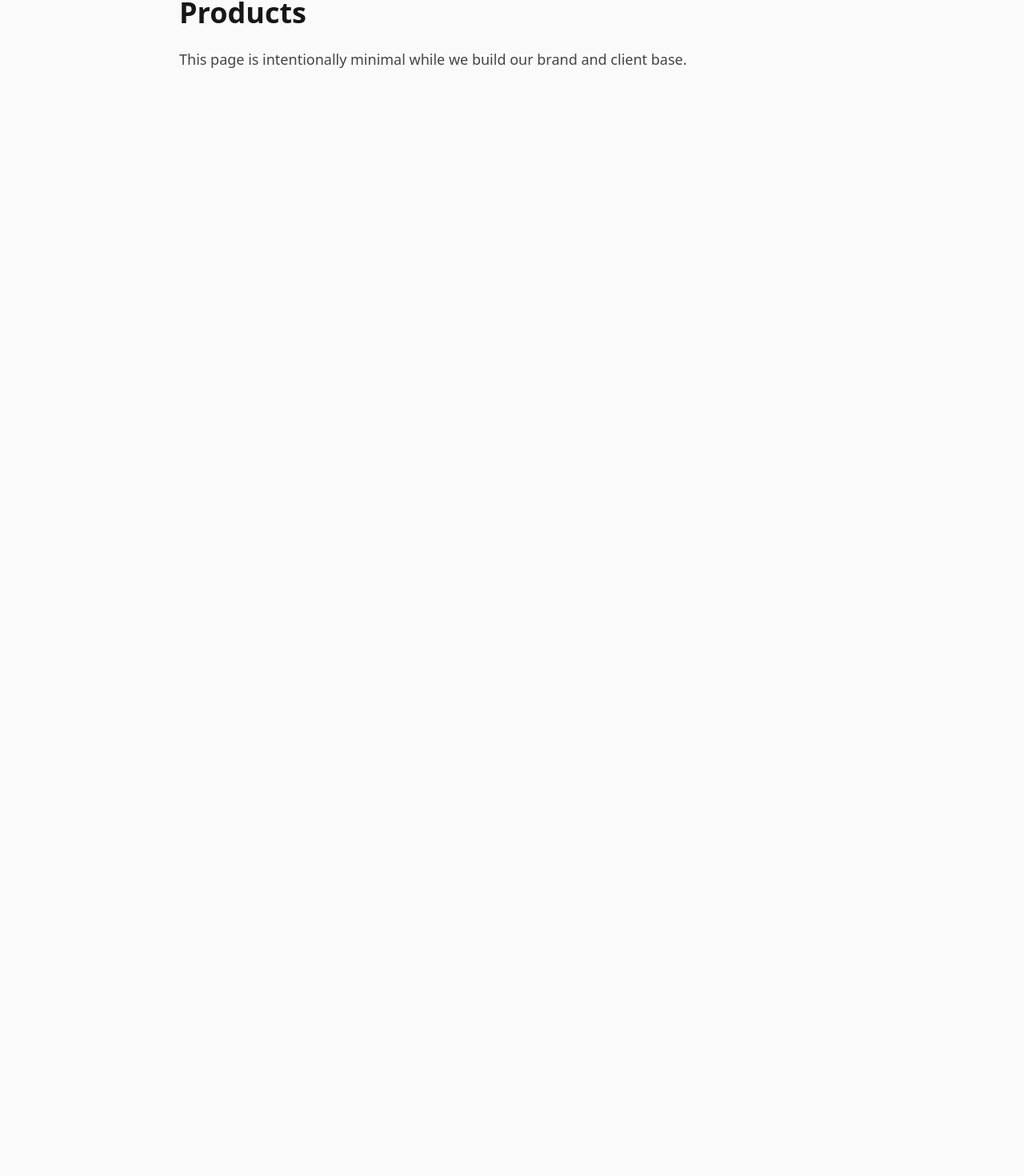
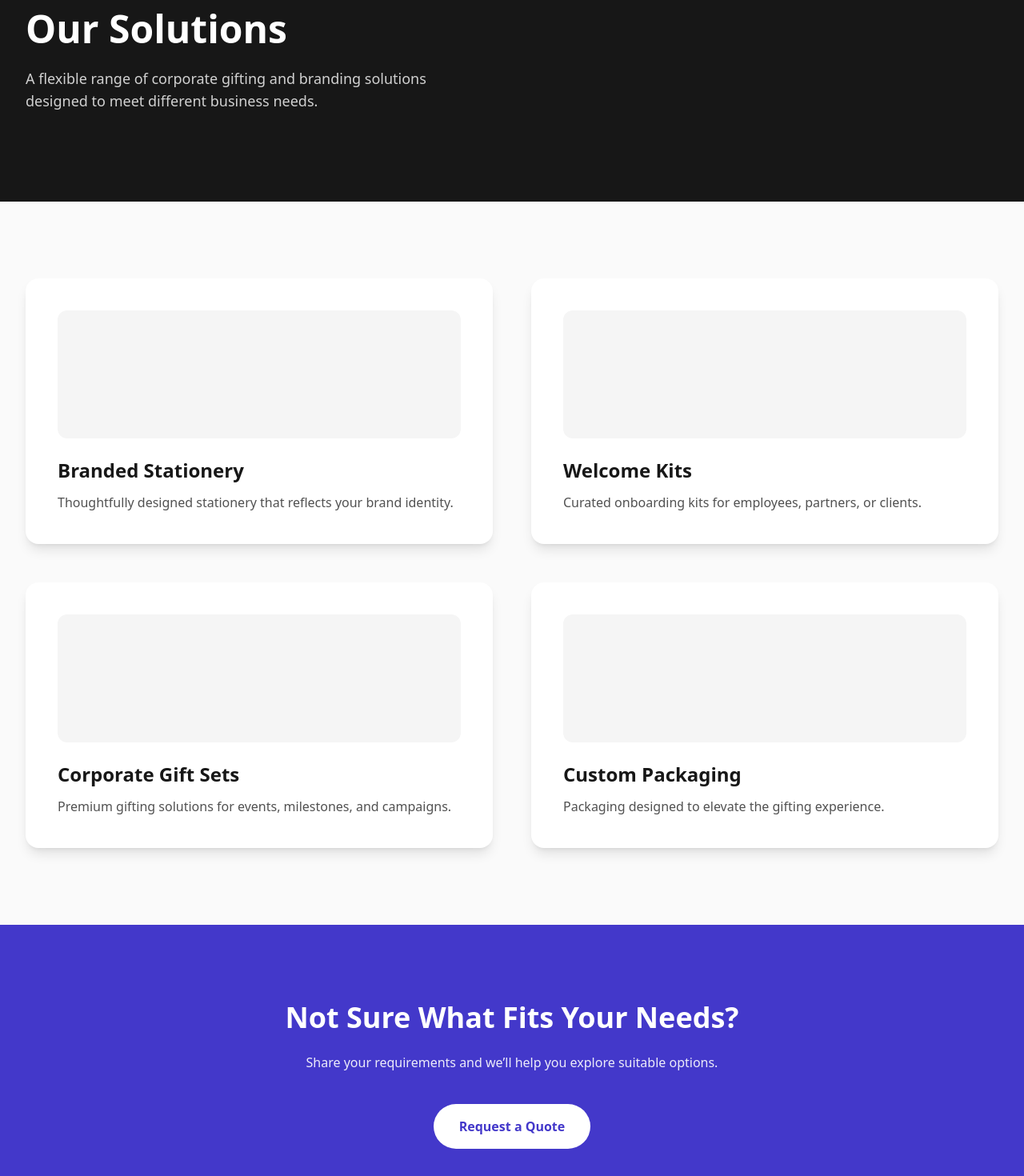
Before and after one commit to preshitpawar-beep/raya-website, a Next.js app: page /products in a window 1280 px wide. Shown: the part 165-1635 px from the top of the page at 80% size. Before the commit the page ends 800 px from the top, so only its background shows below. Built offline with nearby package versions, Linux system fonts and the light colour scheme.

Commit message:
Update page.js

```diff
--- a/app/products/page.js
+++ b/app/products/page.js
@@ -1,16 +1,85 @@
+"use client";
 
 import Navbar from "../components/Navbar";
+import { motion } from "framer-motion";
 
-export default function Page() {
+const products = [
+  {
+    title: "Branded Stationery",
+    desc: "Thoughtfully designed stationery that reflects your brand identity.",
+  },
+  {
+    title: "Welcome Kits",
+    desc: "Curated onboarding kits for employees, partners, or clients.",
+  },
+  {
+    title: "Corporate Gift Sets",
+    desc: "Premium gifting solutions for events, milestones, and campaigns.",
+  },
+  {
+    title: "Custom Packaging",
+    desc: "Packaging designed to elevate the gifting experience.",
+  },
+];
+
+export default function Products() {
   return (
     <>
       <Navbar />
-      <div className="max-w-4xl mx-auto px-8 py-24">
-        <h1 className="text-4xl font-bold mb-6 capitalize">products</h1>
-        <p className="opacity-80 text-lg">
-          This page is intentionally minimal while we build our brand and client base.
-        </p>
-      </div>
+
+      {/* HERO */}
+      <section className="bg-neutral-900 text-white">
+        <div className="max-w-7xl mx-auto px-8 py-28">
+          <motion.h1
+            initial={{ opacity: 0, y: 30 }}
+            animate={{ opacity: 1, y: 0 }}
+            transition={{ duration: 0.6 }}
+            className="text-5xl font-extrabold mb-6"
+          >
+            Our Solutions
+          </motion.h1>
+          <p className="max-w-xl text-lg opacity-80">
+            A flexible range of corporate gifting and branding solutions designed
+            to meet different business needs.
+          </p>
+        </div>
+      </section>
+
+      {/* GRID */}
+      <section className="max-w-7xl mx-auto px-8 py-24 grid md:grid-cols-2 gap-12">
+        {products.map((item, i) => (
+          <motion.div
+            key={i}
+            initial={{ opacity: 0, y: 30 }}
+            whileInView={{ opacity: 1, y: 0 }}
+            viewport={{ once: true }}
+            transition={{ delay: i * 0.1 }}
+            className="bg-white rounded-2xl shadow-lg p-10"
+          >
+            <div className="h-40 bg-neutral-100 rounded-xl mb-6" />
+            <h3 className="text-2xl font-semibold mb-3">{item.title}</h3>
+            <p className="opacity-75">{item.desc}</p>
+          </motion.div>
+        ))}
+      </section>
+
+      {/* CTA */}
+      <section className="bg-indigo-700 text-white py-24">
+        <div className="max-w-4xl mx-auto text-center px-8">
+          <h2 className="text-4xl font-bold mb-6">
+            Not Sure What Fits Your Needs?
+          </h2>
+          <p className="opacity-90 mb-10">
+            Share your requirements and we’ll help you explore suitable options.
+          </p>
+          <a
+            href="/quote"
+            className="inline-block bg-white text-indigo-700 px-8 py-4 rounded-full font-semibold"
+          >
+            Request a Quote
+          </a>
+        </div>
+      </section>
     </>
   );
 }
```
